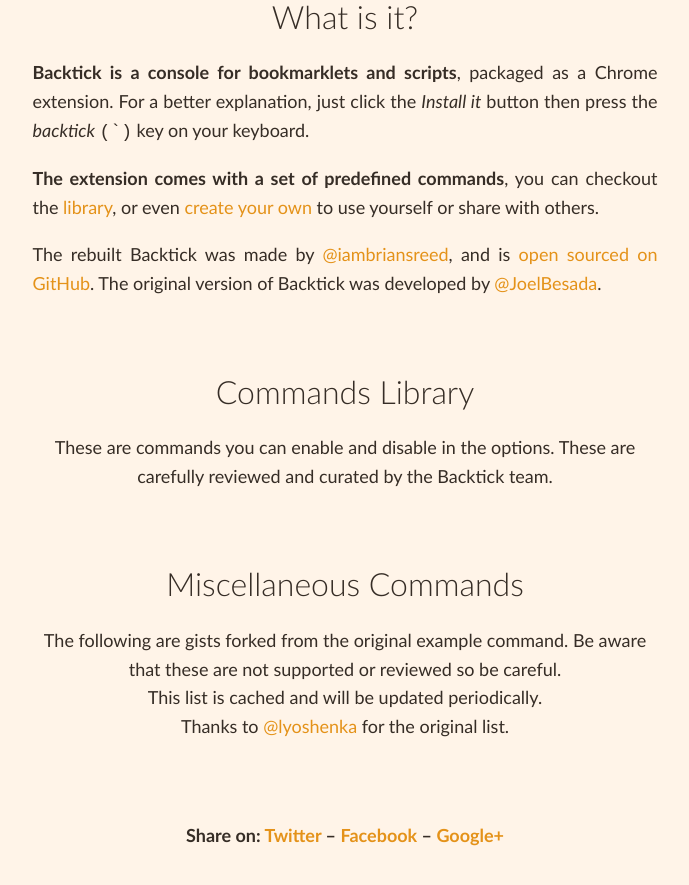
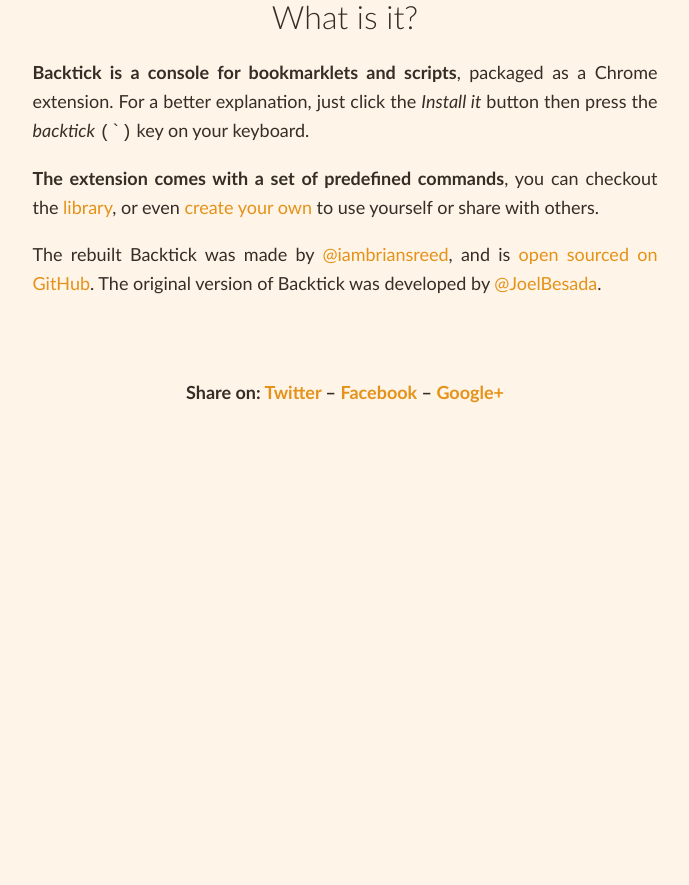
Before and after one commit to backtickbacktick/backtick.ninja, a website: page index.html in a window 1280 px wide. Shown: the part 455-1340 px from the top of the page, without its empty margins (295-984 px from the left). After the commit the page ends 1049 px from the top, so only its background shows below. Drawn offline with Linux system fonts and the light colour scheme.

Commit message:
hide commands when not-chrome

```diff
--- a/css/main.scss
+++ b/css/main.scss
@@ -40,7 +40,7 @@
 }
 
 .not-chrome {
-	.buttons {
+	.buttons, .section.misc-commands, .section.command-library {
 		display: none;
 	}
 
--- a/index.html
+++ b/index.html
@@ -57,14 +57,14 @@
                 href="https://twitter.com/JoelBesada" target="_blank">@JoelBesada</a>.</p>
     </div>
 
-    <div class="section" id="library">
+    <div class="section command-library" id="library">
         <h2>Commands Library</h2>
         <p class="text-center">These are commands you can enable and disable in the options.
             These are carefully reviewed and curated by the Backtick team.</p>
         <ul class="commands-list"></ul>
     </div>
 
-    <div class="section">
+    <div class="section misc-commands">
         <h2>Miscellaneous Commands</h2>
         <p class="text-center">The following are gists forked from the original example command. Be
             aware that these are not supported or reviewed so be careful.<br>This list is cached and
```
Also changed, not shown: css/main.css, 1 other file.
